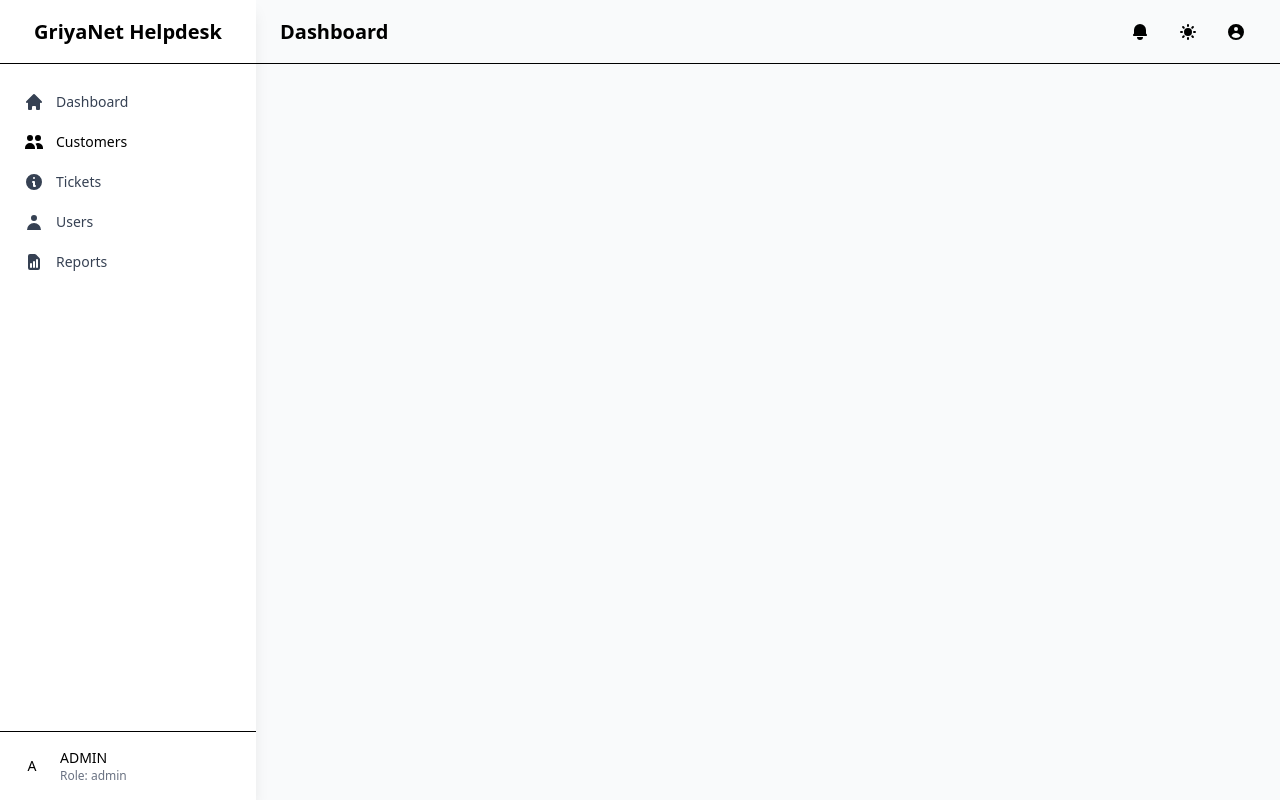
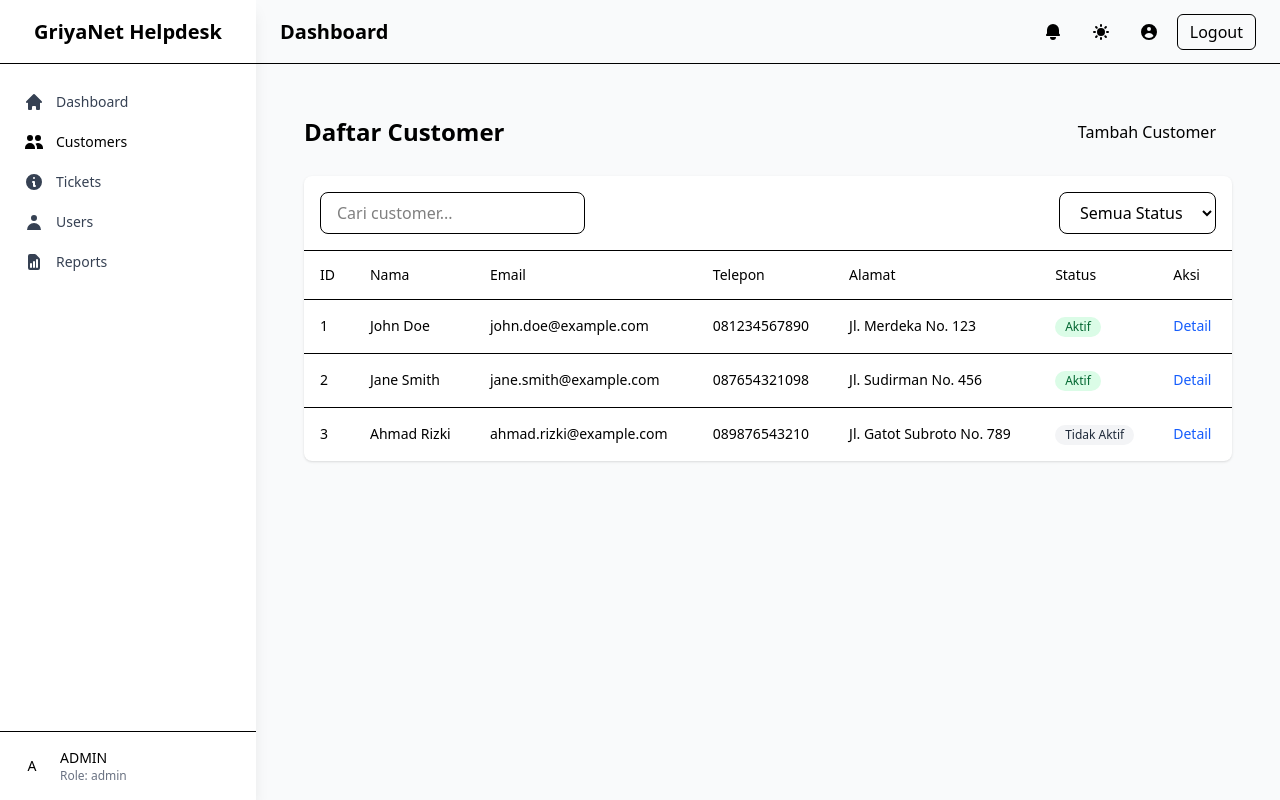
Before and after one commit to Brianbramasta/pt_griyanet, a React (Vite) app: page /customers in a window 1280 px wide. Built offline with nearby package versions, Linux system fonts and the light colour scheme; data requests are answered from the project's data file; sample sign-in values are in the browser's storage.

Commit message:
refactor(layout): migrate to react-router outlet and add logout functionality
- Replace children prop with Outlet for nested routing
- Add logout button in Header component using auth context
- Simplify table columns structure in Customers page

```diff
--- a/db.json
+++ b/db.json
@@ -20,7 +20,7 @@
       "role": "cs",
       "avatar": "https://i.pravatar.cc/150?img=2",
       "createdAt": "2023-01-15T00:00:00.000Z",
-      "lastLogin": "2023-06-02T09:15:30.000Z",
+      "lastLogin": "2025-10-23T22:28:06.220Z",
       "isActive": true,
       "password": "cs123"
     },
--- a/src/components/layout/Header.tsx
+++ b/src/components/layout/Header.tsx
@@ -1,5 +1,7 @@
 import React from 'react';
 import { Button } from '../index';
+import { useNavigate } from 'react-router-dom';
+import { useAuth } from '../../context/AuthContext';
 
 /**
  * Header component props
@@ -15,6 +17,14 @@ interface HeaderProps {
  * @param title - Page title
  */
 const Header: React.FC<HeaderProps> = ({ onMenuClick, title = 'Dashboard' }) => {
+  const navigate = useNavigate();
+  const { logout, user } = useAuth();
+
+  const handleLogout = () => {
+    logout();
+    navigate('/login');
+  };
+
   return (
     <header className="sticky top-0 z-30 flex h-16 w-full items-center justify-between border-b bg-background px-4 lg:px-6">
       {/* Left section with menu button and title */}
@@ -89,6 +99,13 @@ const Header: React.FC<HeaderProps> = ({ onMenuClick, title = 'Dashboard' }) =>
             />
           </svg>
         </Button>
+
+        {/* Logout button */}
+        {user && (
+          <Button variant="outline" size="sm" onClick={handleLogout} aria-label="Logout">
+            Logout
+          </Button>
+        )}
       </div>
     </header>
   );
--- a/src/components/layout/Layout.tsx
+++ b/src/components/layout/Layout.tsx
@@ -1,12 +1,13 @@
 import React, { useState } from 'react';
 import Sidebar from './Sidebar';
 import Header from './Header';
+import { Outlet } from 'react-router-dom';
 
 /**
  * Layout component props
  */
 interface LayoutProps {
-  children: React.ReactNode;
+  children?: React.ReactNode;
   title?: string;
   userRole?: string;
 }
@@ -39,7 +40,8 @@ const Layout: React.FC<LayoutProps> = ({ children, title, userRole = 'admin' })
 
         {/* Main content */}
         <main className="flex-1 overflow-y-auto p-4 lg:p-6">
-          {children}
+          {/* Render nested route components */}
+          <Outlet />
         </main>
       </div>
     </div>
--- a/src/pages/Customers.tsx
+++ b/src/pages/Customers.tsx
@@ -51,36 +51,30 @@ const Customers: React.FC = () => {
     navigate(`/customers/${customer.id}`);
   };
 
-  const columns: TableProps<Customer>["columns"] = = [
+  const columns = [
     {
       header: 'ID',
-      accessor: 'id',
-      cell: (customer: Customer) => <span className="font-medium">{customer.id}</span>
+      accessor: 'id' as const,
     },
     {
       header: 'Nama',
-      accessor: 'name',
-      cell: (customer: Customer) => <span className="font-medium">{customer.name}</span>
+      accessor: 'name' as const,
     },
     {
       header: 'Email',
-      accessor: 'email',
-      cell: (customer: Customer) => <span>{customer.email}</span>
+      accessor: 'email' as const,
     },
     {
       header: 'Telepon',
-      accessor: 'phone',
-      cell: (customer: Customer) => <span>{customer.phone}</span>
+      accessor: 'phone' as const,
     },
     {
       header: 'Alamat',
-      accessor: 'address',
-      cell: (customer: Customer) => <span className="truncate max-w-xs">{customer.address}</span>
+      accessor: (customer: Customer) => <span className="truncate max-w-xs">{customer.address}</span>,
     },
     {
       header: 'Status',
-      accessor: 'status',
-      cell: (customer: Customer) => (
+      accessor: (customer: Customer) => (
         <span className={
           `inline-flex items-center px-2.5 py-0.5 rounded-full text-xs font-medium ${
             customer.status === 'active' ? 'bg-green-100 text-green-800' : 'bg-gray-100 text-gray-800'
@@ -92,8 +86,7 @@ const Customers: React.FC = () => {
     },
     {
       header: 'Aksi',
-      accessor: 'actions',
-      cell: (customer: Customer) => (
+      accessor: (customer: Customer) => (
         <div className="flex space-x-2">
           <Link
             to={`/customers/${customer.id}`}
```
